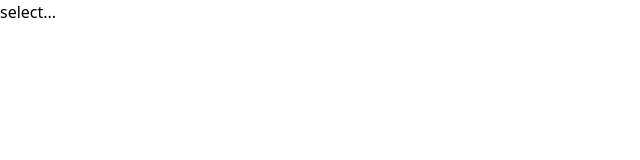
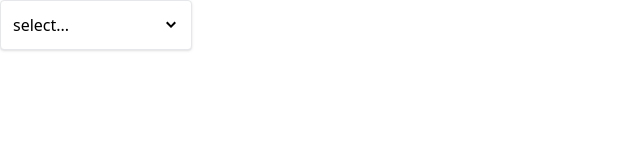
Before and after one commit to SenglayPann/React-comps, a React (Vite) app: page / in a window 1280 px wide. Shown: the top 160 px of the page, without its empty margins (0-640 px from the left). Built offline with nearby package versions, Linux system fonts and the light colour scheme.

Commit message:
Add: added syle to the dropdown component

```diff
--- a/src/components/dropDown.jsx
+++ b/src/components/dropDown.jsx
@@ -1,4 +1,5 @@
 import { useState } from "react";
+import { GoChevronDown, GoChevronUp } from "react-icons/go";
 
 function DropDown({ options, value, onChange }) {
     const [isOpen, setIsOpen] = useState(false)
@@ -15,16 +16,18 @@ function DropDown({ options, value, onChange }) {
         }
     }
 
+    const icon = !isOpen ? <GoChevronDown /> : <GoChevronUp />
+
     const renderOptions = options.map(option => {
         return (
-            <div key={ option.value } onClick={ () => handleOpen(option.label) }>{ option.label }</div>
+            <div className=" hover:bg-sky-100 rounded cursor-pointer p-1" key={ option.value } onClick={ () => handleOpen(option.label) }>{ option.label }</div>
         )
     })
 
     return (
-        <div>
-            <div onClick={ () => handleOpen() }>{value}</div>
-            { isOpen && <div>{ renderOptions }</div>}
+        <div className=" w-48 relative">
+            <div className=" flex justify-between items-center cursor-pointer border rounded shadow bg-white p-3 w-full" onClick={ () => handleOpen() }>{value} {icon}</div>
+            { isOpen && <div className=" absolute top-full border p-3 shadow bg-white w-full">{ renderOptions }</div>}
         </div>
     )
 }
--- a/src/style/output.css
+++ b/src/style/output.css
@@ -554,20 +554,40 @@ video {
   --tw-contain-style:  ;
 }
 
-.mb-5 {
-  margin-bottom: 1.25rem;
+.absolute {
+  position: absolute;
+}
+
+.relative {
+  position: relative;
+}
+
+.top-full {
+  top: 100%;
 }
 
 .flex {
   display: flex;
 }
 
+.w-48 {
+  width: 12rem;
+}
+
+.w-full {
+  width: 100%;
+}
+
+.cursor-pointer {
+  cursor: pointer;
+}
+
 .items-center {
   align-items: center;
 }
 
-.gap-2 {
-  gap: 0.5rem;
+.justify-between {
+  justify-content: space-between;
 }
 
 .rounded {
@@ -580,6 +600,19 @@ video {
 
 .border {
   border-width: 1px;
+}
+
+.border-x {
+  border-left-width: 1px;
+  border-right-width: 1px;
+}
+
+.border-b {
+  border-bottom-width: 1px;
+}
+
+.border-t {
+  border-top-width: 1px;
 }
 
 .border-blue-500 {
@@ -612,6 +645,11 @@ video {
   background-color: rgb(59 130 246 / var(--tw-bg-opacity));
 }
 
+.bg-gray-50 {
+  --tw-bg-opacity: 1;
+  background-color: rgb(249 250 251 / var(--tw-bg-opacity));
+}
+
 .bg-gray-900 {
   --tw-bg-opacity: 1;
   background-color: rgb(17 24 39 / var(--tw-bg-opacity));
@@ -635,6 +673,18 @@ video {
 .bg-yellow-400 {
   --tw-bg-opacity: 1;
   background-color: rgb(250 204 21 / var(--tw-bg-opacity));
+}
+
+.p-1 {
+  padding: 0.25rem;
+}
+
+.p-3 {
+  padding: 0.75rem;
+}
+
+.p-5 {
+  padding: 1.25rem;
 }
 
 .px-3 {
@@ -677,6 +727,12 @@ video {
   color: rgb(250 204 21 / var(--tw-text-opacity));
 }
 
+.shadow {
+  --tw-shadow: 0 1px 3px 0 rgb(0 0 0 / 0.1), 0 1px 2px -1px rgb(0 0 0 / 0.1);
+  --tw-shadow-colored: 0 1px 3px 0 var(--tw-shadow-color), 0 1px 2px -1px var(--tw-shadow-color);
+  box-shadow: var(--tw-ring-offset-shadow, 0 0 #0000), var(--tw-ring-shadow, 0 0 #0000), var(--tw-shadow);
+}
+
 .outline {
   outline-style: solid;
 }
@@ -684,3 +740,8 @@ video {
 button > svg {
   margin-right: 5px;
 }
+
+.hover\:bg-sky-100:hover {
+  --tw-bg-opacity: 1;
+  background-color: rgb(224 242 254 / var(--tw-bg-opacity));
+}
```
